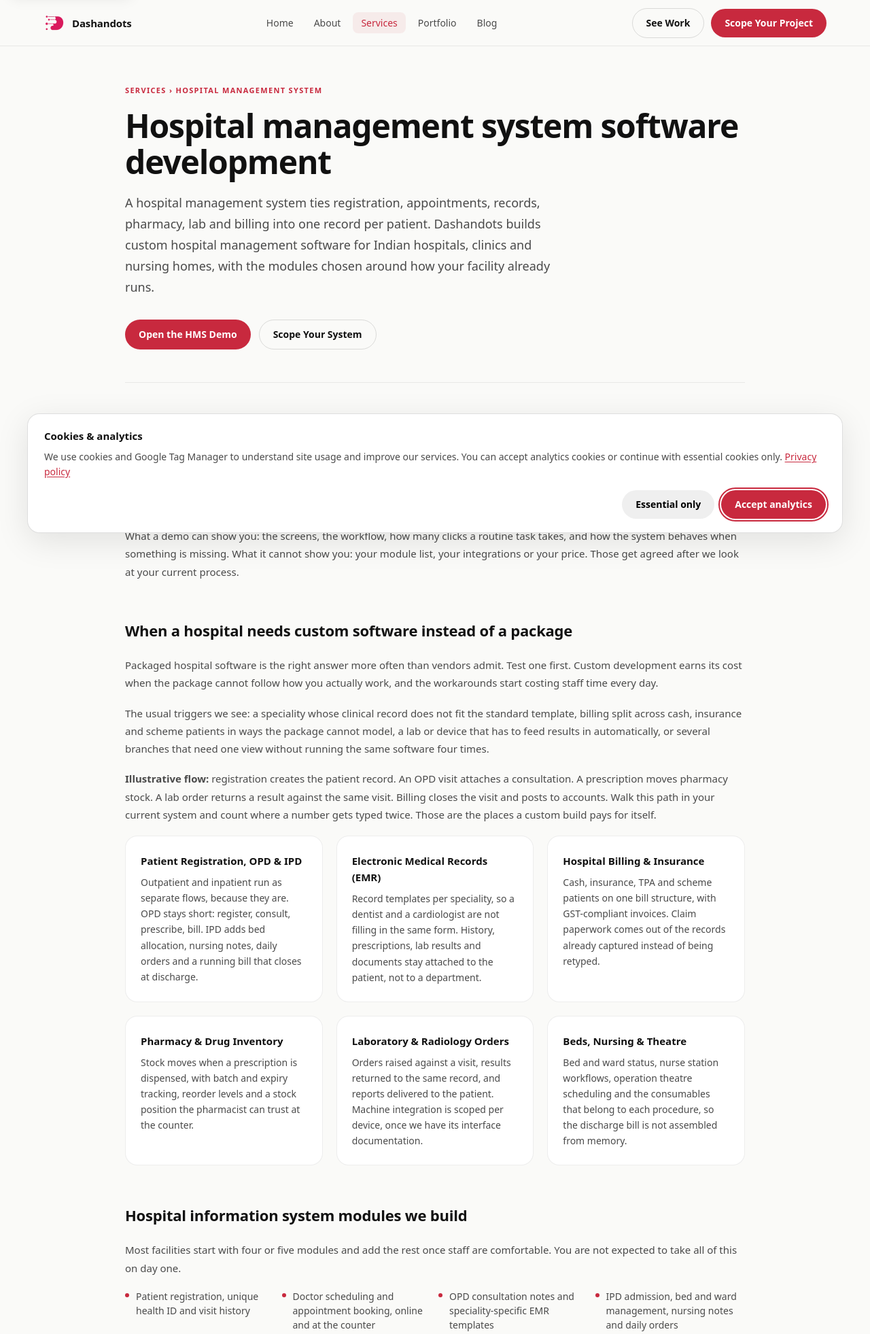
After one commit to sumit245/dnd-p, a PHP site: page /dashandots/services/hospital-management-system/index.php in a window 1280 px wide. The commit adds this page. Shown: the top 1962 px of the page at 68% size. Run offline with PHP 8.4, Linux system fonts and the light colour scheme.

Commit message:
feat: hospital management software page, and fix the duplicate demo URL
From the Semrush Keyword Strategy Builder audit (118489, India database)
read on 15 Nov 2026, cross-checked against the Search Console export
already analysed in GEO-ANALYSIS.md.

The report exposed a real defect: dashandots.com/demo/view.php?slug=erp
is indexed as a page in its own right, ranking for 0 keywords at
position 100+, competing with /demo/erp for identical content. Four
internal links pointed at the query-string form, from the homepage and
the industry-systems page. Those now use clean URLs, and .htaccess 301s
the query-string form to /demo/{slug}. The redirect matches on
THE_REQUEST so it only fires for a direct client request; the internal
rewrite that serves every demo page is untouched. Verified: erp, hms,
crm and tms all 301 correctly, every clean demo URL still returns 200,
and blog, portfolio and sitemap routing are unaffected.

New page: /services/hospital-management-system/ (1,519 words). The
hospital cluster is the strongest opportunity on the site and had no
page: "hospital management system" KD 17 at 5.4K/month, "hospital
information system software" KD 10, "hospital management software
india" KD 10, "smart hospital management system" KD 9. HMS was one
12-line section inside industry-systems, shared with hotel and
transport software. Search Console already shows /demo/hms as the
best-converting page on the site at 6.70% CTR, so the demand is
demonstrated rather than assumed. The demo answers "show me one"; this
page answers who builds one, what it includes and what drives the cost.
Service, BreadcrumbList, FAQPage and WebPage schema all validate.

Two smaller alignments on pages that already existed: the CRM section
heading on the ERP page now reads "Custom CRM development services"
(KD 15-17), and the manufacturing lead says "manufacturing ERP software
in India" (KD 20, 1K/month).

CONTENT-AUDIT-2026-11-15.md records the full analysis, including why
most of the tool's 34 suggested topics must not be actioned: they are
derived from the client demo pages, so they target the clients'
businesses ("whatsapp file", "mumbai bus app", "e waste recycling
business") rather than custom software buyers.

Co-Authored-By: Claude Opus 5 <noreply@anthropic.com>

```diff
--- a/index.php
+++ b/index.php
@@ -889,7 +889,7 @@ if ($heroDescription === '') {
             <p><strong>Problem:</strong> manual trip planning and billing delays. <strong>Solution:</strong> TMS with
               trips, route visibility, POD capture, and billing workflows. <strong>Result:</strong> dispatch work moves
               from scattered calls and sheets into one operational dashboard.</p>
-            <a href="<?= BASE_PATH ?>/demo/view.php?slug=tms" class="proof-link" target="_blank" rel="noopener"
+            <a href="<?= BASE_PATH ?>/demo/tms" class="proof-link" target="_blank" rel="noopener"
               data-track="demo" data-demo-slug="tms">View TMS proof &rarr;</a>
           </article>
           <article class="cs-card reveal reveal-delay-1 proof-card" data-track="proof-card" data-proof-type="hms">
@@ -909,7 +909,7 @@ if ($heroDescription === '') {
               decisions move from delayed reports to current business data.
             </p>
             <div style="display:flex;gap:16px;align-items:center;flex-wrap:wrap">
-              <a href="<?= BASE_PATH ?>/demo/view.php?slug=erp" class="proof-link" target="_blank" rel="noopener"
+              <a href="<?= BASE_PATH ?>/demo/erp" class="proof-link" target="_blank" rel="noopener"
                 data-track="demo" data-demo-slug="erp">View ERP proof &rarr;</a>
               <a href="<?= BASE_PATH ?>/services/manufacturing-erp/" class="proof-link" style="color:var(--text-2)"
                 data-track="proof-card" data-proof-type="mfg-erp">Manufacturing ERP &rarr;</a>
--- a/services/erp-development/index.php
+++ b/services/erp-development/index.php
@@ -116,7 +116,7 @@ $page['jsonld'][] = breadcrumb_schema_jsonld(breadcrumb_schema([
       </div>
     </div>
 
-    <h2>CRM development: from lead to long-term customer</h2>
+    <h2>Custom CRM development services: from lead to long-term customer</h2>
     <p>A custom CRM gives your sales and support teams a single view of every prospect and customer, with the workflows they actually follow rather than a generic pipeline forced on them by off-the-shelf tools.</p>
 
     <div class="svc-feature-grid">
--- /dev/null
+++ b/services/hospital-management-system/index.php
@@ -0,0 +1,253 @@
+<?php
+require __DIR__ . '/../../includes/config.php';
+
+/**
+ * Hospital management software service page.
+ *
+ * Why this page exists: Semrush's Keyword Strategy Builder (15 Nov 2026,
+ * India database) showed a hospital cluster with unusually low difficulty for
+ * this market — "hospital management system" KD 17 at 5.4K/month, "hospital
+ * management system software" KD 19 at 720, "hospital information system
+ * software" KD 10 at 390, "hospital management software india" KD 10 at 170,
+ * "smart hospital management system" KD 9 at 140. Search Console confirms the
+ * demand is real and already reaching us: /demo/hms is the site's
+ * best-converting page at 6.70% CTR from "hospital management system demo".
+ *
+ * The demo answers "show me one". Nothing on the site answered "who builds
+ * one, what does it include, what does it cost", which is the rest of the
+ * cluster. /services/industry-systems/ covers HMS in one 12-line section
+ * shared with hotel and transport software, which is too thin to rank for a
+ * category this specific.
+ *
+ * Scope discipline: every claim here is hedged the same way as the rest of
+ * the site. No client names, no invented outcomes, no pricing promises.
+ */
+
+$page['title']       = 'Hospital Management System Software | Dashandots';
+$page['description'] = 'Custom hospital management software for Indian hospitals and clinics: OPD, IPD, EMR, pharmacy, lab, insurance and billing, built around how your facility already works.';
+$page['keywords']    = 'hospital management system software, hospital management software india, hospital information system software, hospital billing software, patient management software, clinic management software';
+$page['canonical']   = SITE_URL . '/services/hospital-management-system/';
+$page['og_title']    = 'Hospital Management System Software Development | ' . SITE_NAME;
+$page['og_desc']     = 'Custom HMS development for Indian hospitals and clinics: OPD/IPD, EMR, pharmacy, lab, insurance claims and GST billing. Try the working demo first.';
+$page['active_nav']  = 'services';
+
+require_once __DIR__ . '/../../includes/service-schema.php';
+$serviceSchema = service_schema([
+  'slug'        => 'hospital-management-system',
+  'name'        => 'Hospital Management System Software Development',
+  'serviceType' => [
+    'Hospital management system development',
+    'Hospital information system software',
+    'Clinic and patient management software',
+    'Hospital billing software development',
+  ],
+  'description' => $page['description'],
+  'catalogName' => 'Hospital and clinic software development',
+  'offers'      => [
+    'Patient registration, OPD and IPD workflows',
+    'Electronic medical records (EMR) by speciality',
+    'Doctor scheduling and appointment booking',
+    'Pharmacy and drug inventory management',
+    'Laboratory and radiology order management',
+    'Insurance and TPA claim processing',
+    'Hospital billing with GST-compliant invoices',
+    'Bed management and nurse station workflows',
+  ],
+]);
+
+require_once __DIR__ . '/../../includes/schema-breadcrumb.php';
+$page['jsonld'][] = service_schema_jsonld($serviceSchema);
+$page['jsonld'][] = breadcrumb_schema_jsonld(breadcrumb_schema([
+  ['name' => 'Services', 'url' => '/#services'],
+  ['name' => 'Hospital Management System', 'url' => '/services/hospital-management-system/'],
+]));
+
+$faqs = [
+  [
+    'q' => 'What is a hospital management system?',
+    'a' => 'A hospital management system, or HMS, is the software a hospital runs its day on. It holds patient registration, appointments, clinical records, pharmacy stock, lab orders, bed status and billing in one place, so a patient visit is recorded once and every department works from the same record. It is also called a hospital information system. Smaller facilities often use the same software under the name clinic management software, with fewer modules switched on.',
+  ],
+  [
+    'q' => 'How much does hospital management software cost in India?',
+    'a' => 'There is no list price, because the cost follows the modules, the number of users, the integrations and the data you are moving. Ask any vendor to separate four numbers: the build or licence, the data migration, the integrations, and the yearly support. A custom build from Dashandots carries no per-user licence on the application itself; hosting, third-party charges and support are separate. Get the full figure in writing before you compare quotes.',
+  ],
+  [
+    'q' => 'Can we try a hospital management system demo before deciding?',
+    'a' => 'Yes. The <a href="/demo/hms">hospital management system demo</a> is open and needs no sign-up. Pick one real task, such as registering a patient, following a visit through to a bill, or checking a pharmacy stock movement, and see whether the flow matches how your staff actually work. The demo shows the interface and the workflow; your module list and integrations get agreed separately.',
+  ],
+  [
+    'q' => 'Does the system handle OPD and IPD differently?',
+    'a' => 'They are different workflows and should look different on screen. Outpatient (OPD) is a visit without admission: register, consult, prescribe, bill, leave. Inpatient (IPD) runs over days and adds bed allocation, nursing notes, daily orders, consumables and a running bill that closes at discharge. Check both paths in any demo, because software built mainly for OPD tends to make IPD billing awkward.',
+  ],
+  [
+    'q' => 'Can it integrate with lab machines, insurance portals and Tally?',
+    'a' => 'Each integration has to be checked on its own. For lab and radiology equipment we need the device model and its interface documentation. For insurance and TPA claims we need to know which portals and formats you file with. For accounting, Tally integration depends on your version and the records you want moved in each direction. Agree what happens when an integration fails, not only what happens when it works.',
+  ],
+  [
+    'q' => 'Is patient data safe in a custom hospital system?',
+    'a' => 'That depends on decisions you should make explicitly, not on the word "custom". Agree where the data is hosted, who can see which records, how access is logged, how backups are taken and tested, and what happens to the data if you leave. Ask for role-based access down to the field level for clinical records. If you are working towards NABH documentation, say so during scoping so the reporting is built in rather than bolted on.',
+  ],
+];
+
+$faqSchema = [
+  '@context'   => 'https://schema.org',
+  '@type'      => 'FAQPage',
+  'mainEntity' => array_map(static fn(array $f): array => [
+    '@type'          => 'Question',
+    'name'           => $f['q'],
+    'acceptedAnswer' => ['@type' => 'Answer', 'text' => strip_tags($f['a'])],
+  ], $faqs),
+];
+$page['jsonld'][] = '<script type="application/ld+json">' . json_encode($faqSchema, JSON_UNESCAPED_SLASHES | JSON_UNESCAPED_UNICODE) . '</script>';
+?>
+<!DOCTYPE html>
+<html lang="en">
+<head>
+<?php include __DIR__ . '/../../includes/head.php'; ?>
+</head>
+<body>
+<?php include __DIR__ . '/../../includes/header.php'; ?>
+
+<main id="main-content">
+  <div class="svc-page">
+
+    <div class="svc-hero">
+      <p class="page-label">Services &rsaquo; Hospital Management System</p>
+      <h1>Hospital management system software development</h1>
+      <p class="lead">A hospital management system ties registration, appointments, records, pharmacy, lab and billing into one record per patient. Dashandots builds custom hospital management software for Indian hospitals, clinics and nursing homes, with the modules chosen around how your facility already runs.</p>
+      <div class="hero-actions">
+        <a href="<?= BASE_PATH ?>/demo/hms" class="btn btn-primary" target="_blank" rel="noopener" data-track="demo" data-demo-slug="hms">Open the HMS Demo</a>
+        <a href="<?= BASE_PATH ?>/#ai-brief" class="btn btn-outline" data-track="cta" data-cta-location="hms-hero">Scope Your System</a>
+      </div>
+    </div>
+
+    <h2>Start with the demo, not the brochure</h2>
+    <p>The fastest way to judge any hospital software is to do one real task in it. Our <a href="<?= BASE_PATH ?>/demo/hms">hospital management system demo</a> is open, needs no sign-up, and carries a short evaluation checklist. Register a patient, follow the visit to a bill, then check what the pharmacy and the report saw.</p>
+    <p>What a demo can show you: the screens, the workflow, how many clicks a routine task takes, and how the system behaves when something is missing. What it cannot show you: your module list, your integrations or your price. Those get agreed after we look at your current process.</p>
+
+    <h2>When a hospital needs custom software instead of a package</h2>
+    <p>Packaged hospital software is the right answer more often than vendors admit. Test one first. Custom development earns its cost when the package cannot follow how you actually work, and the workarounds start costing staff time every day.</p>
+    <p>The usual triggers we see: a speciality whose clinical record does not fit the standard template, billing split across cash, insurance and scheme patients in ways the package cannot model, a lab or device that has to feed results in automatically, or several branches that need one view without running the same software four times.</p>
+    <p><strong>Illustrative flow:</strong> registration creates the patient record. An OPD visit attaches a consultation. A prescription moves pharmacy stock. A lab order returns a result against the same visit. Billing closes the visit and posts to accounts. Walk this path in your current system and count where a number gets typed twice. Those are the places a custom build pays for itself.</p>
+
+    <div class="svc-feature-grid">
+      <div class="svc-feature-card">
+        <h3>Patient Registration, OPD &amp; IPD</h3>
+        <p>Outpatient and inpatient run as separate flows, because they are. OPD stays short: register, consult, prescribe, bill. IPD adds bed allocation, nursing notes, daily orders and a running bill that closes at discharge.</p>
+      </div>
+      <div class="svc-feature-card">
+        <h3>Electronic Medical Records (EMR)</h3>
+        <p>Record templates per speciality, so a dentist and a cardiologist are not filling in the same form. History, prescriptions, lab results and documents stay attached to the patient, not to a department.</p>
+      </div>
+      <div class="svc-feature-card">
+        <h3>Hospital Billing &amp; Insurance</h3>
+        <p>Cash, insurance, TPA and scheme patients on one bill structure, with GST-compliant invoices. Claim paperwork comes out of the records already captured instead of being retyped.</p>
+      </div>
+      <div class="svc-feature-card">
+        <h3>Pharmacy &amp; Drug Inventory</h3>
+        <p>Stock moves when a prescription is dispensed, with batch and expiry tracking, reorder levels and a stock position the pharmacist can trust at the counter.</p>
+      </div>
+      <div class="svc-feature-card">
+        <h3>Laboratory &amp; Radiology Orders</h3>
+        <p>Orders raised against a visit, results returned to the same record, and reports delivered to the patient. Machine integration is scoped per device, once we have its interface documentation.</p>
+      </div>
+      <div class="svc-feature-card">
+        <h3>Beds, Nursing &amp; Theatre</h3>
+        <p>Bed and ward status, nurse station workflows, operation theatre scheduling and the consumables that belong to each procedure, so the discharge bill is not assembled from memory.</p>
+      </div>
+    </div>
+
+    <h2>Hospital information system modules we build</h2>
+    <p>Most facilities start with four or five modules and add the rest once staff are comfortable. You are not expected to take all of this on day one.</p>
+
+    <ul class="svc-includes">
+      <li>Patient registration, unique health ID and visit history</li>
+      <li>Doctor scheduling and appointment booking, online and at the counter</li>
+      <li>OPD consultation notes and speciality-specific EMR templates</li>
+      <li>IPD admission, bed and ward management, nursing notes and daily orders</li>
+      <li>Pharmacy dispensing with batch, expiry and reorder tracking</li>
+      <li>Laboratory and radiology order management with report delivery</li>
+      <li>Insurance and TPA claim preparation and tracking</li>
+      <li>Hospital billing, receipts and GST-compliant invoices</li>
+      <li>Operation theatre scheduling and anaesthesia records</li>
+      <li>Blood bank stock and cross-matching records</li>
+      <li>Role-based access with an audit trail on clinical records</li>
+      <li>MIS reports for management, and NABH documentation support where required</li>
+    </ul>
+
+    <div class="svc-cta-strip">
+      <p class="page-label">Working software</p>
+      <h2>See the hospital system before you talk to us.</h2>
+      <p>The demo covers registration, appointments, records, pharmacy and billing. Confirm your module list, integrations and reporting separately; the demo is a working build, not a deployment case study.</p>
+      <div class="cta-actions">
+        <a href="<?= BASE_PATH ?>/demo/hms" class="btn btn-primary" target="_blank" rel="noopener" data-track="demo" data-demo-slug="hms">Open the HMS Demo</a>
+        <a href="<?= BASE_PATH ?>/#contact" class="btn btn-outline" data-track="cta" data-cta-location="hms-proof">Talk to Our Team</a>
+      </div>
+    </div>
+
+    <h2>How to compare hospital management software</h2>
+    <p>Judge every option against the same day in your hospital, with the same staff and the same awkward cases. Features look similar on a brochure and behave differently at a counter with a queue.</p>
+
+    <div class="svc-feature-grid">
+      <div class="svc-feature-card">
+        <h3>Cost over three years</h3>
+        <p><strong>Packaged:</strong> licence per user or per bed, annual renewal, charges for extra modules, and the cost of changing anything.<br><br><strong>Custom:</strong> the build, hosting, data migration, integrations and support. No per-user licence on the application does not mean no running cost.</p>
+      </div>
+      <div class="svc-feature-card">
+        <h3>Fit to your workflow</h3>
+        <p><strong>Packaged:</strong> test the standard OPD, IPD and billing flows against your real cases, including the ones your staff call exceptions.<br><br><strong>Custom:</strong> the workflow is designed to your process, and more of the specification and testing work sits with you.</p>
+      </div>
+      <div class="svc-feature-card">
+        <h3>Adoption at the counter</h3>
+        <p><strong>Either way:</strong> put a receptionist and a nurse in front of it and time a real task. Watch what happens on a slow connection and when a required field is missing. Training and workflow fit decide adoption far more than screen design.</p>
+      </div>
+    </div>
+
+    <h2>What rollout looks like</h2>
+    <p>This is an example shape, not a promise of dates. Real timelines follow your module list, the state of your existing data and how much time clinical staff can give to testing.</p>
+
+    <ul class="svc-includes">
+      <li><strong>Discovery:</strong> we sit with registration, OPD, pharmacy and billing and map what happens now, including the workarounds.</li>
+      <li><strong>Design:</strong> screens for each role, agreed by the people who will use them, before anything is built.</li>
+      <li><strong>Build:</strong> core modules first, in short releases you can see and comment on.</li>
+      <li><strong>Data and testing:</strong> patient masters, item lists and opening balances loaded, then staff test the full path under real conditions.</li>
+      <li><strong>Go-live and support:</strong> on-site through the switchover, with a fallback agreed in advance, then ongoing support.</li>
+    </ul>
+
+    <h2>Frequently asked questions</h2>
+    <div class="faq-list">
+      <?php foreach ($faqs as $i => $faq): ?>
+        <div class="faq-item">
+          <button type="button" class="faq-q" aria-expanded="false" id="faq-q-<?= $i ?>" aria-controls="faq-a-<?= $i ?>">
+            <span><?= htmlspecialchars($faq['q']) ?></span>
+            <svg viewBox="0 0 24 24" fill="none" stroke="currentColor" stroke-width="2" aria-hidden="true">
+              <path d="M6 9l6 6 6-6" stroke-linecap="round" stroke-linejoin="round"/>
+            </svg>
+          </button>
+          <div class="faq-a" id="faq-a-<?= $i ?>" role="region" aria-labelledby="faq-q-<?= $i ?>">
+            <div class="faq-a-inner">
+              <p><?= str_replace('href="/demo/hms"', 'href="' . BASE_PATH . '/demo/hms"', $faq['a']) ?></p>
+            </div>
+          </div>
+        </div>
+      <?php endforeach; ?>
+    </div>
+
+    <div class="svc-cta-strip">
+      <h2>Planning a hospital system this year?</h2>
+      <p>Tell us your bed count, the departments involved and what your current software cannot do. We will come back with a module list and a delivery plan within 48 hours.</p>
+      <div class="cta-actions">
+        <a href="<?= BASE_PATH ?>/#contact" class="btn btn-primary" data-track="cta" data-cta-location="hms-final">Talk to Our Team</a>
+        <a href="<?= BASE_PATH ?>/#ai-brief" class="btn btn-outline" data-track="cta" data-cta-location="hms-final">Scope Your Project</a>
+      </div>
+    </div>
+
+    <p class="svc-body-text">Related: <a href="<?= BASE_PATH ?>/services/industry-systems/">industry-specific systems</a> for hotel PMS and transport software, <a href="<?= BASE_PATH ?>/services/erp-development/">ERP and CRM development</a>, and the <a href="<?= BASE_PATH ?>/demo/hms">hospital management system demo</a>.</p>
+
+  </div>
+</main>
+
+<?php include __DIR__ . '/../../includes/footer.php'; ?>
+<?php include __DIR__ . '/../../includes/scripts.php'; ?>
+</body>
+</html>
--- a/services/industry-systems/index.php
+++ b/services/industry-systems/index.php
@@ -84,7 +84,7 @@ $page['jsonld'][] = breadcrumb_schema_jsonld(breadcrumb_schema([
 
     <!-- HMS -->
     <h2 id="hospital-management-system">Hospital Management System (HMS)</h2>
-    <p class="svc-body-text">A hospital management system connects registration, appointments, patient records, pharmacy and billing. Outpatient department (OPD) workflows cover visits without admission; inpatient department (IPD) workflows cover admitted patients. Review the <a href="<?= BASE_PATH ?>/demo/hms">hospital management system demo</a> and its evaluation checklist, then confirm the modules needed for your facility.</p>
+    <p class="svc-body-text">A hospital management system connects registration, appointments, patient records, pharmacy and billing. Outpatient department (OPD) workflows cover visits without admission; inpatient department (IPD) workflows cover admitted patients. Review the <a href="<?= BASE_PATH ?>/demo/hms">hospital management system demo</a> and its evaluation checklist, then confirm the modules needed for your facility. Our <a href="<?= BASE_PATH ?>/services/hospital-management-system/">hospital management software service</a> covers modules, cost drivers, integrations and rollout in full.</p>
     <ul class="svc-includes">
       <li>Patient registration &amp; OPD/IPD management</li>
       <li>Doctor scheduling &amp; appointment booking (online + in-person)</li>
@@ -106,8 +106,8 @@ $page['jsonld'][] = breadcrumb_schema_jsonld(breadcrumb_schema([
       <p>Use the demos to compare modules, dashboard style, and workflow depth. Then send us your current process and we will suggest the first implementation phase.</p>
       <div class="hero-actions" style="justify-content:center; margin-top:24px">
         <a href="<?= BASE_PATH ?>/demo/hms" class="btn btn-primary" target="_blank" rel="noopener" data-track="demo" data-demo-slug="hms">Hospital Management System Demo</a>
-        <a href="<?= BASE_PATH ?>/demo/view.php?slug=tms" class="btn btn-outline" target="_blank" rel="noopener" data-track="demo" data-demo-slug="tms">TMS Demo</a>
-        <a href="<?= BASE_PATH ?>/demo/view.php?slug=erp" class="btn btn-outline" target="_blank" rel="noopener" data-track="demo" data-demo-slug="erp">ERP Demo</a>
+        <a href="<?= BASE_PATH ?>/demo/tms" class="btn btn-outline" target="_blank" rel="noopener" data-track="demo" data-demo-slug="tms">TMS Demo</a>
+        <a href="<?= BASE_PATH ?>/demo/erp" class="btn btn-outline" target="_blank" rel="noopener" data-track="demo" data-demo-slug="erp">ERP Demo</a>
       </div>
     </div>
 
--- a/services/manufacturing-erp/index.php
+++ b/services/manufacturing-erp/index.php
@@ -86,7 +86,7 @@ $page['jsonld'][] = '<script type="application/ld+json">' . json_encode($faqSche
     <div class="svc-hero">
       <p class="page-label">Services &rsaquo; Manufacturing ERP</p>
       <h1>Custom manufacturing ERP development in India</h1>
-      <p class="lead">A manufacturing ERP ties together materials, work orders, stock, buying and quality records. Dashandots builds custom systems for Indian factories. We pick the modules to match the way work moves through your plant.</p>
+      <p class="lead">A manufacturing ERP ties together materials, work orders, stock, buying and quality records. Dashandots builds custom manufacturing ERP software in India, for factories that have outgrown spreadsheets and a packaged tool. We pick the modules to match the way work moves through your plant.</p>
       <div class="hero-actions">
         <a href="<?= BASE_PATH ?>/#ai-brief" class="btn btn-primary" data-track="cta" data-cta-location="mfg-hero">Scope Your Manufacturing ERP</a>
         <a href="<?= BASE_PATH ?>/demo/erp" class="btn btn-outline" target="_blank" rel="noopener" data-track="demo" data-demo-slug="erp">See ERP Demo</a>
--- a/sitemap.php
+++ b/sitemap.php
@@ -72,6 +72,7 @@ $staticPages = [
     ['loc' => SITE_URL . '/portfolio',              'changefreq' => 'weekly',  'priority' => '0.8', 'lastmod' => $portfolioLastmod],
     ['loc' => SITE_URL . '/services/erp-development/',     'changefreq' => 'monthly', 'priority' => '0.8', 'lastmod' => sitemap_file_lastmod('services/erp-development/index.php', '2026-04-26')],
     ['loc' => SITE_URL . '/services/manufacturing-erp/',   'changefreq' => 'monthly', 'priority' => '0.8', 'lastmod' => sitemap_file_lastmod('services/manufacturing-erp/index.php', '2026-10-30')],
+    ['loc' => SITE_URL . '/services/hospital-management-system/', 'changefreq' => 'monthly', 'priority' => '0.8', 'lastmod' => sitemap_file_lastmod('services/hospital-management-system/index.php', '2026-11-15')],
     ['loc' => SITE_URL . '/services/web-mobile-apps/',     'changefreq' => 'monthly', 'priority' => '0.7', 'lastmod' => sitemap_file_lastmod('services/web-mobile-apps/index.php', '2026-04-26')],
     ['loc' => SITE_URL . '/services/ecommerce/',           'changefreq' => 'monthly', 'priority' => '0.7', 'lastmod' => sitemap_file_lastmod('services/ecommerce/index.php', '2026-04-26')],
     ['loc' => SITE_URL . '/services/industry-systems/',    'changefreq' => 'monthly', 'priority' => '0.7', 'lastmod' => sitemap_file_lastmod('services/industry-systems/index.php', '2026-04-26')],
```
Also changed, not shown: CONTENT-AUDIT-2026-11-15.md (added, +335 -0 lines), .htaccess.
